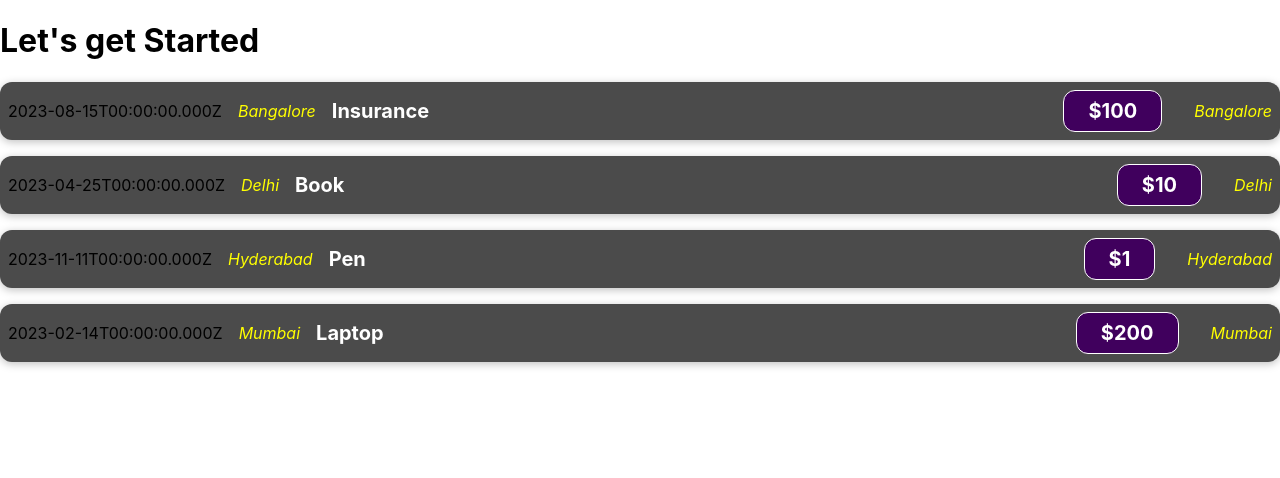
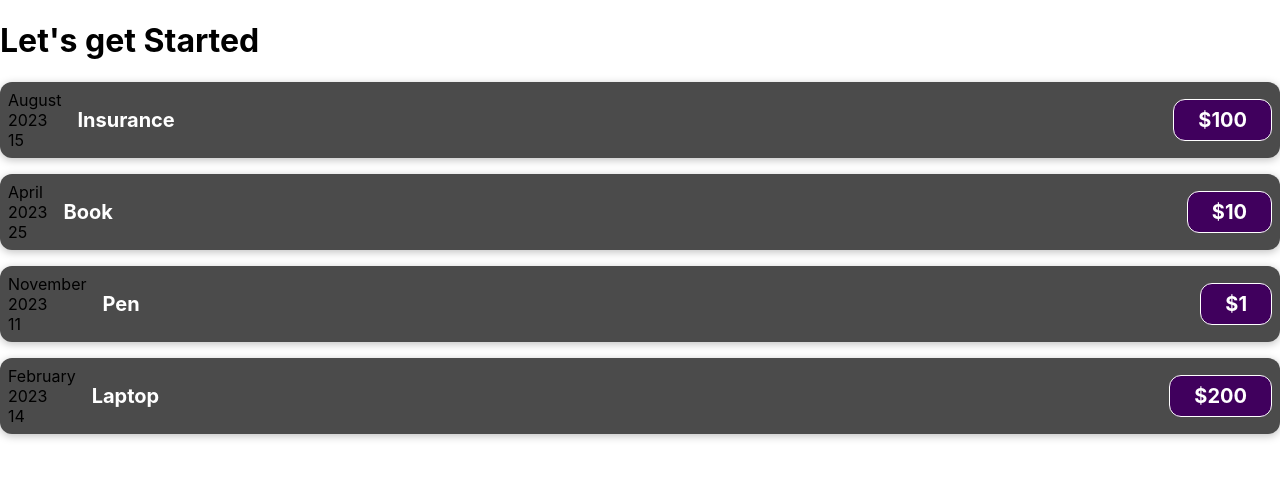
Before and after one commit to Rohidasjondhale/Peoject-1_Learning_React, a React (Create React App) app: page / in a window 1280 px wide. Shown: the top 478 px of the page. Built offline with nearby package versions, Linux system fonts and the light colour scheme.

Commit message:
Formatting Date - Giving Calendar Look

```diff
--- a/src/components/ExpenseItem.js
+++ b/src/components/ExpenseItem.js
@@ -1,13 +1,34 @@
 import './ExpenseItem.css';
+
+const months =  [
+  "January",
+  "February",
+    "March",
+    "April",
+    "May",
+    "June",
+    "July",
+    "August",
+    "September",
+    "October",
+    "November",
+    "December"
+];
+
 function ExpenseItem(props) {
+    const month = months[props.date.getMonth()];
+    const year = props.date.getFullYear();
+     const date = String(props.date.getDate()).padStart(2,0);
   return (
     <div className="expense-item">
-      <div>{props.date.toISOString()}</div>
-      <div className="expense-item__location">{props.location}</div>
+        <div>
+      <div>{month}</div>
+        <div>{year}</div>
+        <div>{date}</div>
+        </div>
       <div className="expense-item__description">
         <h2>{props.title}</h2>
         <div className="expense-item__price">${props.price}</div>
-        <div className="expense-item__location">{props.location}</div>
       </div>
     </div>
   );
```
